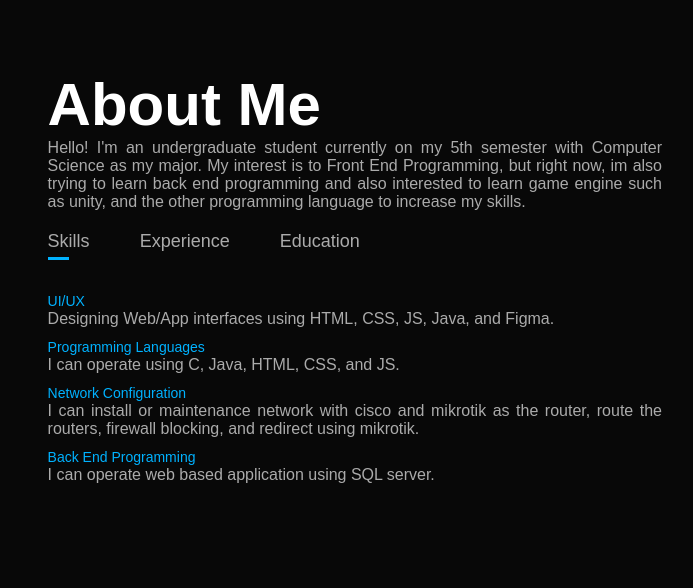
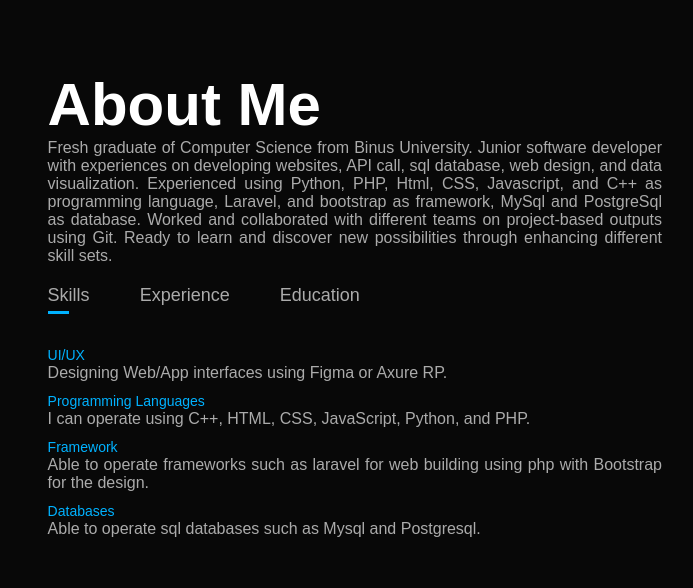
Before and after one commit to MaruMaru2072/BaraIrawan, a plain HTML site: page index.html in a window 1280 px wide. Shown: the part 820-1408 px from the top of the page, 490-1183 px from the left. Drawn offline with Linux system fonts and the light colour scheme.

Commit message:
Update index.html

```diff
--- a/index.html
+++ b/index.html
@@ -38,7 +38,7 @@
                     </div>
                     <div class="about-col-2">
                         <h1 class="sub-title">About Me</h1>
-                        <p>Hello! I'm an undergraduate student currently on my 5th semester with Computer Science as my major. My interest is to Front End Programming, but right now, im also trying to learn back end programming and also interested to learn game engine such as unity, and the other programming language to increase my skills.</p>
+                        <p>Fresh graduate of Computer Science from Binus University. Junior software developer with experiences on developing websites, API call, sql database, web design, and data visualization. Experienced using Python, PHP, Html, CSS, Javascript, and C++ as programming language, Laravel, and bootstrap as framework, MySql and PostgreSql as database. Worked and collaborated with different teams on project-based outputs using Git. Ready to learn and discover new possibilities through enhancing different skill sets.</p>
 
                         <div class="tab-titles">
                             <p class="tab-links active-link" onclick="opentab('skills')">Skills</p>
@@ -47,15 +47,16 @@
                         </div>
                         <div class="tab-contents active-tab" id="skills">
                             <ul>
-                                <li><span>UI/UX</span><br>Designing Web/App interfaces using HTML, CSS, JS, Java, and Figma.</li>
-                                <li><span>Programming Languages</span><br>I can operate using C, Java, HTML, CSS, and JS.</li>
-                                <li><span>Network Configuration</span><br>I can install or maintenance network with cisco and mikrotik as the router, route the routers, firewall blocking, and redirect using mikrotik.</li>
-                                <li><span>Back End Programming</span><br>I can operate web based application using SQL server.</li>
+                                <li><span>UI/UX</span><br>Designing Web/App interfaces using Figma or Axure RP.</li>
+                                <li><span>Programming Languages</span><br>I can operate using C++, HTML, CSS, JavaScript, Python, and PHP.</li>
+                                <li><span>Framework</span><br>Able to operate frameworks such as laravel for web building using php with Bootstrap for the design.</li>
+                                <li><span>Databases</span><br>Able to operate sql databases such as Mysql and Postgresql.</li>
                             </ul>
                         </div>
                         <div class="tab-contents" id="experience">
                             <ul>
-                                <li><span>Internship at Fashindo Persada Company</span><br><p>IT Engineer</p> On 2019 I worked at Fashindo Persada Company for 3 months as Computer Network Engineer, there i gained many experience of network installation and troubleshoot, during internship i was given many tasks, for example to troubleshoot disconnected connection of Hokben at central park branch to Hokben's main database.</li>
+                                <li><span>PT Stabil Standar Sinergi</span><br><p>Application Developer | Internship</p> ●	Participated as API Developer for Storemanager project, that connected the website of the store with Shopee, and tokopedia API’s.
+●	Participated as Backend Developer for IOT Panic button project for a housing cluster..</li>
                                 <li><span>Network installation project at Bumi Bangun Perkasa Company</span><br><p>IT Engineer</p> On 2020 me with my project work team for my school's final project installed a connection between main office and branch office of Bumi Bangun Perkasa Company, so the branch office can connect to the server on main office through their local network.</li>
                                 <li><span>Student Company</span><br><p>Marketing Team</p> On 2018 I joined student company organization, there i applied as marketing team, and helped with advertising in social media.</li>
                                 <li><span>Cooperation celebration event with prestasi junior organization </span><br><p>MC of the event</p>On 2018 Prestasi Junior organization decided to invest to our student company, we held a celebration event, and during that time my team gave me a task to become a MC of the event to entertain audiences from prestasi junior organization, and also the other student company member who came.</li>
```
